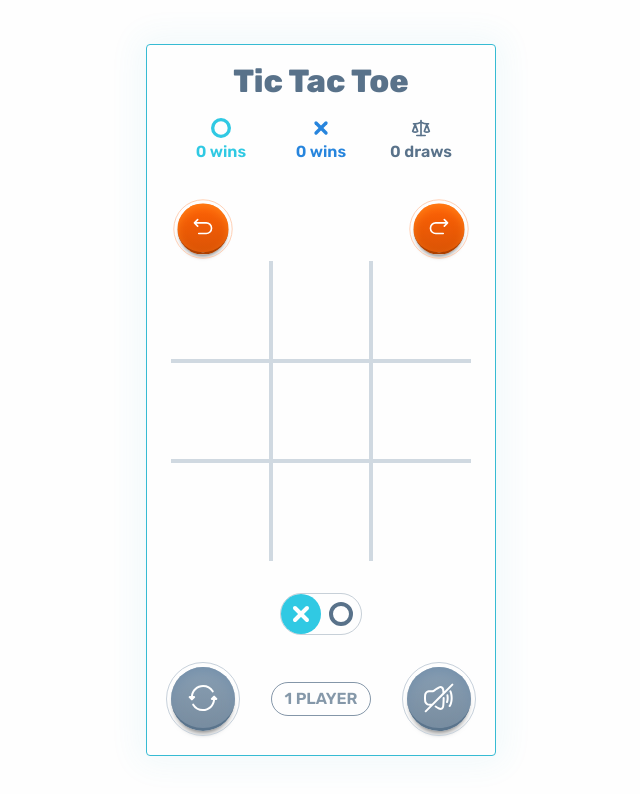
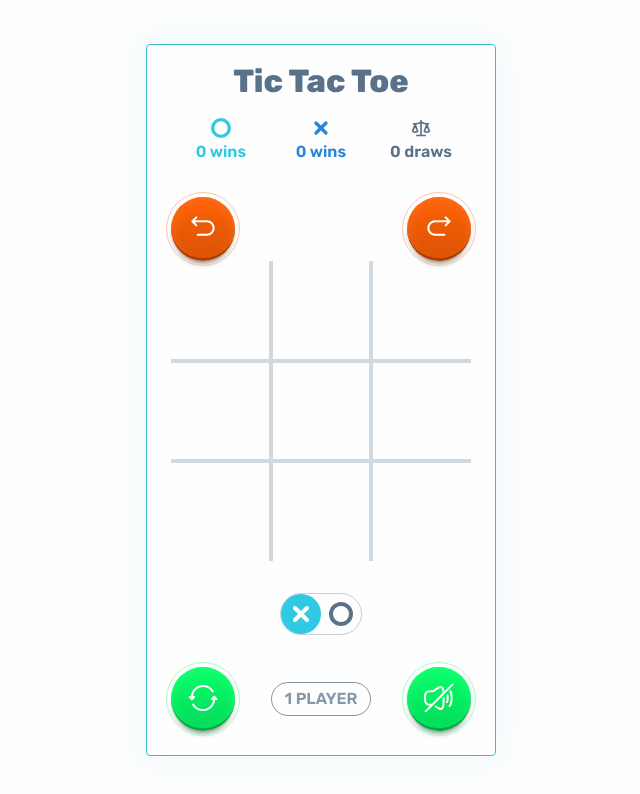
Before and after one commit to yanguadotdev/tic-tac-toe-react, a React (Vite) app: page / in a window 1280 px wide. Shown: the top 794 px of the page, without its empty margins (319-959 px from the left). Built offline with nearby package versions, Linux system fonts and the light colour scheme.

Commit message:
feat: Add custom properties for dynamic 3D button styling

```diff
--- a/src/components/Footer.jsx
+++ b/src/components/Footer.jsx
@@ -3,13 +3,13 @@ import { AllowSoundIcon, NotAllowSoundIcon, RepeatIcon } from './Icons'
 export function Footer ({ resetGame, sound, toggleSound }) {
   return (
     <footer className='footer-game'>
-      <button onClick={resetGame}>
+      <button className='Button3D' onClick={resetGame}>
         <RepeatIcon />
       </button>
 
       <span className='label'>1 PLAYER</span>
 
-      <button onClick={() => toggleSound(!sound)}>
+      <button className='Button3D' onClick={() => toggleSound(!sound)}>
         {sound ? <AllowSoundIcon /> : <NotAllowSoundIcon />}
       </button>
     </footer>
--- a/src/components/HistoryControls.jsx
+++ b/src/components/HistoryControls.jsx
@@ -3,11 +3,11 @@ import { UndoLeftIcon, UndoRightIcon } from './Icons'
 export function HistoryControls ({ jumpTo }) {
   return (
     <section className='history-controls'>
-      <button onClick={() => jumpTo({ to: 'back' })}>
+      <button className='Button3D' onClick={() => jumpTo({ to: 'back' })}>
         <UndoLeftIcon />
       </button>
 
-      <button onClick={() => jumpTo({ to: 'next' })}>
+      <button className='Button3D' onClick={() => jumpTo({ to: 'next' })}>
         <UndoRightIcon />
       </button>
     </section>
--- a/src/index.css
+++ b/src/index.css
@@ -1,23 +1,29 @@
 :root {
-  font-family: system-ui, -apple-system, BlinkMacSystemFont, 'Segoe UI', Roboto, Oxygen, Ubuntu, Cantarell, 'Open Sans', 'Helvetica Neue', sans-serif;
-  font-size: 16px;
-  line-height: 24px;
-  font-weight: 400;
+  font-family             : system-ui, -apple-system, BlinkMacSystemFont, 'Segoe UI', Roboto, Oxygen, Ubuntu, Cantarell, 'Open Sans', 'Helvetica Neue', sans-serif;
+  font-size               : 16px;
+  line-height             : 24px;
+  font-weight             : 400;
+  color-scheme            : dark light;
+  font-synthesis          : none;
+  text-rendering          : optimizeLegibility;
+  -webkit-font-smoothing  : antialiased;
+  -moz-osx-font-smoothing : grayscale;
+  -webkit-text-size-adjust: 100%;
 
-  color-scheme: dark light;
-
-  font-synthesis: none;
-  text-rendering: optimizeLegibility;
-  -webkit-font-smoothing: antialiased;
-  -moz-osx-font-smoothing: grayscale;
-  -webkit-text-size-adjust: 100%;
+  --hue                : 144;
+  --saturation         : 100%;
+  --lightness-primary  : 51%;   /* Color principal */
+  --lightness-secondary: 44%;   /* Color secundario para degradado */
+  --lightness-shadow   : 55%;   /* Color para sombra interna */
+  --lightness-border   : 34%;   /* Color del borde inferior */
+  --lightness-outline  : 82%;   /* Color del outline */
 }
 
 * {
-  padding: 0;
-  margin: 0;
+  padding   : 0;
+  margin    : 0;
   box-sizing: border-box;
-  font: inherit;
+  font      : inherit;
 }
 
 html {
@@ -25,13 +31,13 @@ html {
 }
 
 body {
-  display: flex;
-  justify-content: center;
-  align-items: center;
-  min-height: 100vh;
+  display         : flex;
+  justify-content : center;
+  align-items     : center;
+  min-height      : 100vh;
   background-color: #FEFEFE;
-  color: #59728a;
-  font-family: 'Rubik', sans-serif;
+  color           : #59728a;
+  font-family     : 'Rubik', sans-serif;
 }
 
 body:has(.winner) {
@@ -39,53 +45,54 @@ body:has(.winner) {
 }
 
 #root {
-  width: 100%;
+  width  : 100%;
   padding: 1.5rem 1rem;
 }
 
 .board {
-  width: min(100%, 350px);
-  margin: auto;
-  text-align: center;
-  border: 1px solid #36bbd3;
-  padding: 1.5rem;
+  width        : min(100%, 350px);
+  margin       : auto;
+  text-align   : center;
+  border       : 1px solid #36bbd3;
+  padding      : 1.5rem;
   border-radius: .25rem;
-  box-shadow: 0 0 32px 8px #36bbd311;
+  box-shadow   : 0 0 32px 8px #36bbd311;
 }
 
 .board h1 {
   margin-bottom: 16px;
-  font-weight: 800;
-  font-size: 2rem;
+  font-weight  : 800;
+  font-size    : 2rem;
 }
 
-.board button {
-  border: none;
-  color: white;
-  outline: 1px solid hsl(209, 22%, 82%);
+.Button3D {
+  border        : none;
+  color         : white;
   outline-offset: 4px;
-  display: grid;
-  place-items: center;
-  width: 64px;
-  height: 64px;
-  border-radius: 100vh;
-  font-weight: bold;
-  cursor: pointer;
+  display       : grid;
+  place-items   : center;
+  width         : 64px;
+  height        : 64px;
+  border-radius : 100vh;
+  font-weight   : bold;
+  cursor        : pointer;
+  background    : linear-gradient(hsl(var(--hue), var(--saturation), var(--lightness-primary)), hsl(var(--hue), calc(var(--saturation) - 5%), var(--lightness-secondary)));
+  box-shadow    : inset 0pt 4pt 10pt -2pt hsl(var(--hue), var(--saturation), var(--lightness-shadow)), 0pt 4pt 5pt -3pt #0009;
+  border-bottom : 3px solid hsl(var(--hue), var(--saturation), var(--lightness-border));
 
-  background: linear-gradient(hsl(209, 22%, 62%), hsl(209, 17%, 55%));
-  box-shadow: inset 0pt 4pt 10pt -2pt hsl(209, 25%, 55%), 0pt 4pt 5pt -3pt #0009;
-  border-bottom: 3px solid hsl(209, 22%, 45%);
-  transition: all 0.5s ease;
-}
+  outline      : 1px solid;
+  outline-color: hsl(var(--hue), var(--saturation), var(--lightness-outline));
+  transition   : all .3s ease;
 
-.board button:hover {
-  border-width: 6px;
-  translate: 0 -2px;
-}
+  &:hover {
+    border-width: 6px;
+    translate: 0 -2px;
+  }
 
-.board button:active {
-  translate: 0 0;
-  border-width: 1px;
+  &:active {
+    translate: 0 0;
+    border-width: 1px;
+  }
 }
 
 .board .game {
@@ -94,15 +101,15 @@ body:has(.winner) {
 }
 
 .game-header {
-  display: flex;
-  align-items: center;
+  display        : flex;
+  align-items    : center;
   justify-content: center;
-  margin-block: 1.5rem 2rem;
+  margin-block   : 1.5rem 2rem;
 
   >div {
-    flex: 1;
-    height: 48px;
-    display: grid;
+    flex       : 1;
+    height     : 48px;
+    display    : grid;
     place-items: center;
     font-weight: 600;
 
@@ -122,121 +129,116 @@ body:has(.winner) {
 }
 
 .history-controls {
-  display: flex;
+  display        : flex;
   justify-content: space-between;
 
-  >button {
-    background: hsl(22, 100%, 51%);
-    background: linear-gradient(hsl(22, 100%, 51%), hsl(22, 95%, 44%));
-    box-shadow: inset 0pt 4pt 10pt -2pt hsl(28, 100%, 55%), 0pt 4pt 5pt -3pt #0009;
-    border-bottom-color: hsl(22, 100%, 34%);
-    outline-color: hsl(22, 100%, 82%);
-    transform: scale(.8);
+  .Button3D {
+    --hue: 22;
   }
 }
 
 .turn {
-  display: flex;
+  display        : flex;
   justify-content: center;
-  margin: 15px auto;
-  width: fit-content;
-  position: relative;
-  border-radius: 10px;
+  margin         : 15px auto;
+  width          : fit-content;
+  position       : relative;
+  border-radius  : 10px;
 }
 
 .turn {
   border-radius: 100vh;
-  border: 1px solid #59728a55;
-  margin-block: 2rem;
+  border       : 1px solid #59728a55;
+  margin-block : 2rem;
 }
 
 .turn>div {
-  font-size: 1rem;
-  width: 40px;
-  height: 40px;
-  border: 0;
-  cursor: default;
+  font-size    : 1rem;
+  width        : 40px;
+  height       : 40px;
+  border       : 0;
+  cursor       : default;
   border-radius: 50%;
-  display: grid;
+  display      : grid;
   place-content: center;
 
   &.is-turn {
-    color: #fff;
+    color           : #fff;
     background-color: #30c9e3;
   }
 }
 
 .square.is-selected {
-  color: #fff;
+  color     : #fff;
   background: #09f;
 }
 
 .winner {
-  position: fixed;
-  width: 100vw;
-  height: 100vh;
-  top: 0;
-  left: 0;
-  display: grid;
-  place-items: center;
+  position        : fixed;
+  width           : 100vw;
+  height          : 100vh;
+  top             : 0;
+  left            : 0;
+  display         : grid;
+  place-items     : center;
   background-color: rgba(0, 0, 0, 0.7);
-  backdrop-filter: blur(2px);
+  backdrop-filter : blur(2px);
 
   button {
-    width: auto;
+    width  : auto;
     display: flex;
-    height: auto;
+    height : auto;
     padding: .5rem .75rem;
-    gap: .5rem;
+    gap    : .5rem;
   }
 }
 
 .winner .text {
-  background: hsl(209, 22%, 85%);
-  height: 300px;
-  width: min(100%, 300px);
-  border: 2px solid hsl(209, 22%, 55%);
-  border-radius: 10px;
-  display: flex;
-  flex-direction: column;
+  background     : hsl(209, 22%, 85%);
+  height         : 300px;
+  width          : min(100%, 300px);
+  border         : 2px solid hsl(209, 22%, 55%);
+  border-radius  : 10px;
+  display        : flex;
+  flex-direction : column;
   justify-content: center;
-  align-items: center;
-  gap: 32px;
+  align-items    : center;
+  gap            : 32px;
 
   h2 {
-    color: hsl(209, 22%, 50%);
+    color      : hsl(209, 22%, 50%);
     font-weight: 600;
-    font-size: 2.5rem;
+    font-size  : 2.5rem;
   }
 }
 
 .winner .win {
   margin: 0 auto;
-  width: fit-content;
+  width : fit-content;
 
   svg {
-    width: 56px;
+    width : 56px;
     height: 56px;
   }
 
   .square {
-    width: auto;
-    height: auto;
+    width         : auto;
+    height        : auto;
     pointer-events: none;
   }
 }
 
 .square {
-  width: 100%;
+  width       : 100%;
   aspect-ratio: 1;
-  border: 2px solid hsl(209, 22%, 85%);
-  display: grid;
-  place-items: center;
-  cursor: pointer;
+  border      : 2px solid hsl(209, 22%, 85%);
+  display     : grid;
+  place-items : center;
+  cursor      : pointer;
 
   .o-icon,
   .x-icon {
-    width: 32px;
+    width : 32px;
     height: 32px;
   }
 
@@ -279,21 +281,21 @@ body:has(.winner) {
 }
 
 .footer-game {
-  display: flex;
-  align-items: center;
+  display        : flex;
+  align-items    : center;
   justify-content: space-between;
-  flex-wrap: wrap;
-  gap: 1rem 2rem;
+  flex-wrap      : wrap;
+  gap            : 1rem 2rem;
 }
 
 .footer-game .label {
-  color: #59728abb;
+  color        : #59728abb;
   border-radius: 100vh;
-  border: 1px solid;
-  padding: .25rem .75rem;
-  font-weight: 600;
-  order: -1;
-  width: 100%;
+  border       : 1px solid;
+  padding      : .25rem .75rem;
+  font-weight  : 600;
+  order        : -1;
+  width        : 100%;
 }
 
 @media screen and (width > 375px) {
```
